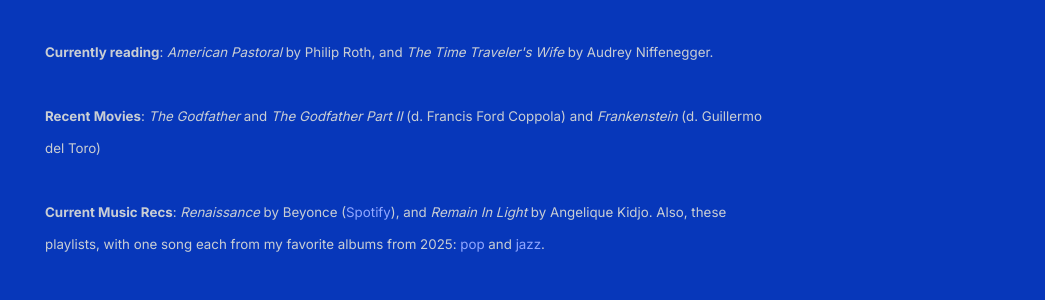
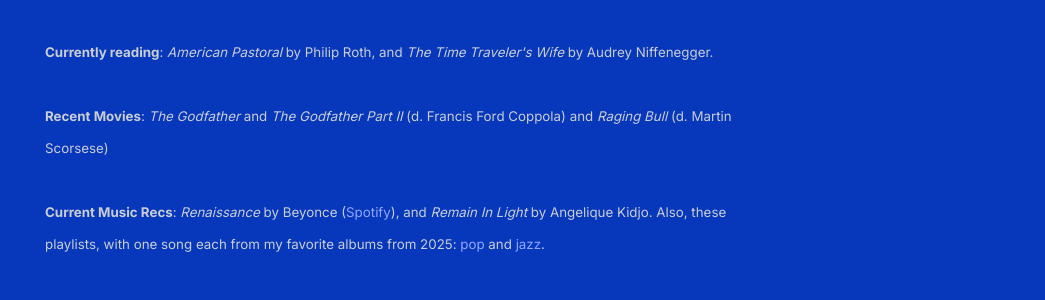
Before and after one commit to shihankanungo/shihankanungo.github.io, a Jekyll site: the page built from index.md, in a window 1280 px wide. Shown: the part 815-1115 px from the top of the page, without its empty margins (235-1280 px from the left). Built offline with Jekyll 4.4.1, drawn with Linux system fonts in a browser that asks for light colours.

Commit message:
Update _config.yml

```diff
--- a/_config.yml
+++ b/_config.yml
@@ -10,7 +10,7 @@
           <br /><br />
           <small><b>Currently reading</b>: <i>American Pastoral</i> by Philip Roth,  and <i>The Time Traveler's Wife</i> by Audrey Niffenegger.</small>
           <br /><br />
-          <small><b>Recent Movies</b>: <i>The Godfather</i> and <i>The Godfather Part II</i> (d. Francis Ford Coppola) and <i>Frankenstein</i> (d. Guillermo del Toro)</small>
+          <small><b>Recent Movies</b>: <i>The Godfather</i> and <i>The Godfather Part II</i> (d. Francis Ford Coppola) and <i>Raging Bull</i> (d. Martin Scorsese)</small>
           <br /><br />
           <small><b>Current Music Recs</b>: <i>Renaissance</i> by Beyonce (<a href="https://open.spotify.com/album/6FJxoadUE4JNVwWHghBwnb?si=RSfqXehORo2QK4Dg95FFuA">Spotify</a>), and <i>Remain In Light</i> by Angelique Kidjo. Also, these playlists, with one song each from my favorite albums from 2025: <a href="https://open.spotify.com/playlist/0b6ipXilq8yItCkbfxZRbl?si=022493cba1c64e71">pop</a> and <a href="https://open.spotify.com/playlist/2iO14usuhKlftJvaT3AK0R?si=7f8887dec02c4fed">jazz</a>. </small>
           <br /><br /><br /><br />
```
